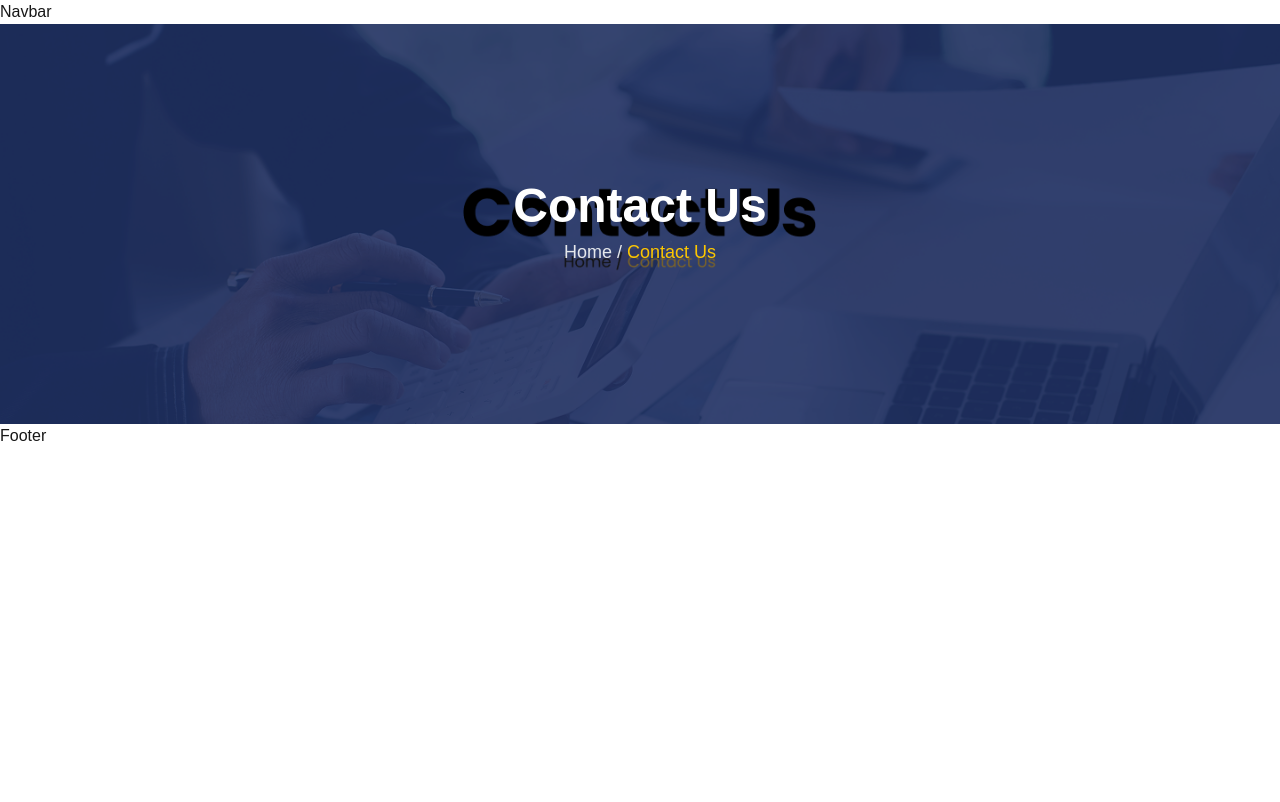
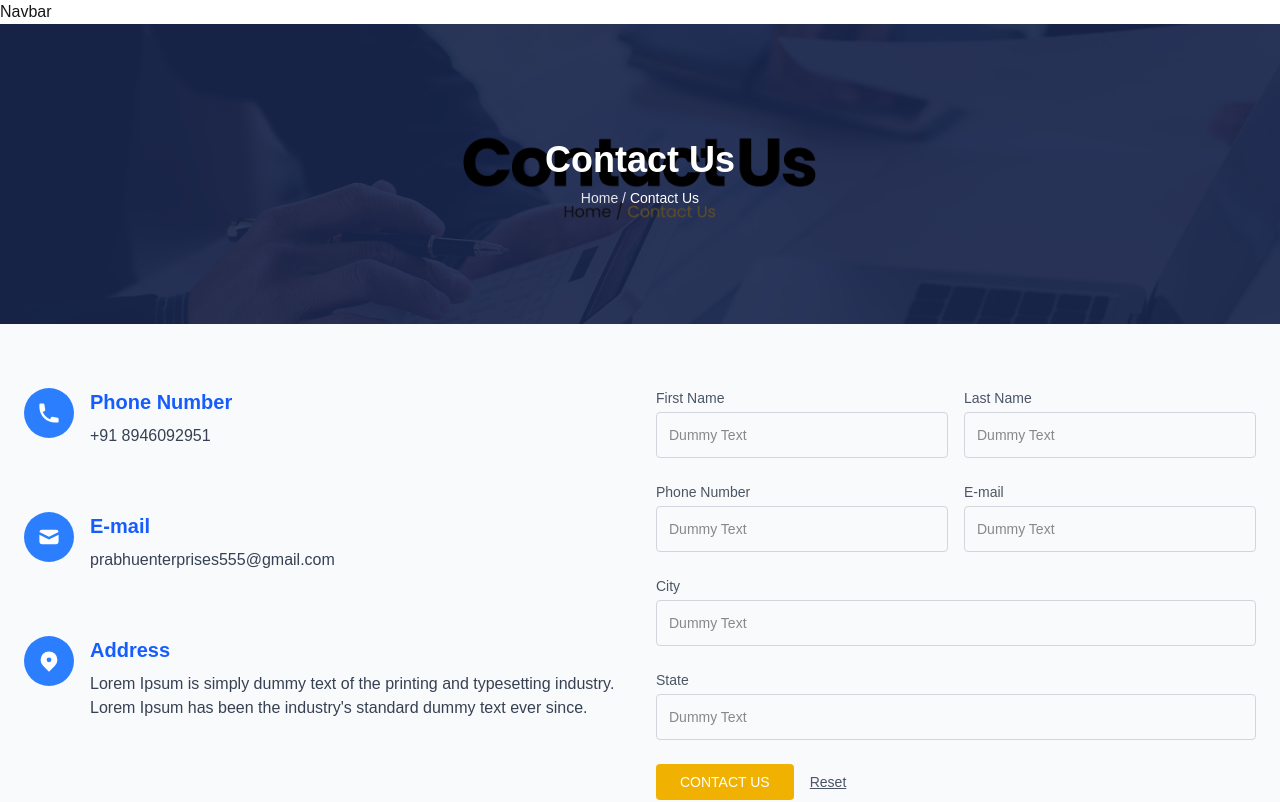
Before and after one commit to AmshuAmshuU/Prabhu-Enterprises, a Next.js app: page /contactUs in a window 1280 px wide. Shown: the top 802 px of the page. Built offline with nearby package versions, Linux system fonts and the light colour scheme.

Commit message:
Updated contactUs page with new changes

```diff
--- a/src/app/contactUs/page.js
+++ b/src/app/contactUs/page.js
@@ -3,20 +3,190 @@ import backgroundImage from "../assets/images/contactUs/BackGroundImage.png";
 
 export default function ContactUs() {
   return (
-    <section className="relative h-[400px] flex items-center justify-center">
+    <>
+      {/* Hero Section */}
+      <section className="relative h-[300px] flex items-center justify-center">
         <Image
           src={backgroundImage}
           alt="Background"
           fill
-        className="object-cover brightness-50"
+          className="object-cover brightness-40"
           priority
         />
         <div className="relative z-10 text-center">
-        <h1 className="text-5xl font-bold text-white">Contact Us</h1>
-        <p className="mt-2 text-lg text-gray-200">
-          Home / <span className="text-yellow-400">Contact Us</span>
+          <h1 className="text-4xl font-bold text-white mb-2">Contact Us</h1>
+          <p className="text-sm text-gray-200">
+            Home / <span className="text-white">Contact Us</span>
           </p>
         </div>
       </section>
+
+      {/* Contact Info + Form Section */}
+      <section className="bg-gray-50 py-16">
+        <div className="container mx-auto px-6">
+          <div className="grid lg:grid-cols-2 gap-8 items-stretch">
+            {/* Left Column - Contact Info */}
+            <div className="bg-gray-50 flex flex-col relative">
+              <div className="space-y-16">
+                {/* Phone Number */}
+                <div className="flex items-start space-x-4">
+                  <div className="bg-blue-500 text-white p-3 rounded-full flex items-center justify-center min-w-[50px] min-h-[50px]">
+                    <svg className="w-6 h-6" fill="currentColor" viewBox="0 0 20 20">
+                      <path d="M2 3a1 1 0 011-1h2.153a1 1 0 01.986.836l.74 4.435a1 1 0 01-.54 1.06l-1.548.773a11.037 11.037 0 006.105 6.105l.774-1.548a1 1 0 011.059-.54l4.435.74a1 1 0 01.836.986V17a1 1 0 01-1 1h-2C7.82 18 2 12.18 2 5V3z"/>
+                    </svg>
+                  </div>
+                  <div>
+                    <h3 className="text-xl font-semibold text-blue-600 mb-2">Phone Number</h3>
+                    <p className="text-gray-700">+91 8946092951</p>
+                  </div>
+                </div>
+
+                {/* Email */}
+                <div className="flex items-start space-x-4">
+                  <div className="bg-blue-500 text-white p-3 rounded-full flex items-center justify-center min-w-[50px] min-h-[50px]">
+                    <svg className="w-6 h-6" fill="currentColor" viewBox="0 0 20 20">
+                      <path d="M2.003 5.884L10 9.882l7.997-3.998A2 2 0 0016 4H4a2 2 0 00-1.997 1.884z"/>
+                      <path d="M18 8.118l-8 4-8-4V14a2 2 0 002 2h12a2 2 0 002-2V8.118z"/>
+                    </svg>
+                  </div>
+                  <div>
+                    <h3 className="text-xl font-semibold text-blue-600 mb-2">E-mail</h3>
+                    <p className="text-gray-700">prabhuenterprises555@gmail.com</p>
+                  </div>
+                </div>
+
+                {/* Address */}
+                <div className="flex items-start space-x-4">
+                  <div className="bg-blue-500 text-white p-3 rounded-full flex items-center justify-center min-w-[50px] min-h-[50px]">
+                    <svg className="w-6 h-6" fill="currentColor" viewBox="0 0 20 20">
+                      <path fillRule="evenodd" d="M5.05 4.05a7 7 0 119.9 9.9L10 18.9l-4.95-4.95a7 7 0 010-9.9zM10 11a2 2 0 100-4 2 2 0 000 4z" clipRule="evenodd"/>
+                    </svg>
+                  </div>
+                  <div>
+                    <h3 className="text-xl font-semibold text-blue-600 mb-2">Address</h3>
+                    <p className="text-gray-700">
+                      Lorem Ipsum is simply dummy text of the printing
+                      and typesetting industry. Lorem Ipsum has been
+                      the industry's standard dummy text ever since.
+                    </p>
+                  </div>
+                </div>
+              </div>
+            </div>
+
+            {/* Right Column - Form */}
+            <div className="flex flex-col">
+              <div className="flex-1">
+                <form className="space-y-6">
+                  {/* First Row - First Name, Last Name */}
+                  <div className="grid grid-cols-1 md:grid-cols-2 gap-4">
+                    <div>
+                      <label className="block text-sm text-gray-600 mb-1">First Name</label>
+                      <input
+                        type="text"
+                        placeholder="Dummy Text"
+                        className="border border-gray-300 p-3 rounded w-full focus:outline-none focus:border-blue-500 text-sm"
+                      />
+                    </div>
+                    <div>
+                      <label className="block text-sm text-gray-600 mb-1">Last Name</label>
+                      <input
+                        type="text"
+                        placeholder="Dummy Text"
+                        className="border border-gray-300 p-3 rounded w-full focus:outline-none focus:border-blue-500 text-sm"
+                      />
+                    </div>
+                  </div>
+
+                  {/* Second Row - Phone Number, Email */}
+                  <div className="grid grid-cols-1 md:grid-cols-2 gap-4">
+                    <div>
+                      <label className="block text-sm text-gray-600 mb-1">Phone Number</label>
+                      <input
+                        type="text"
+                        placeholder="Dummy Text"
+                        className="border border-gray-300 p-3 rounded w-full focus:outline-none focus:border-blue-500 text-sm"
+                      />
+                    </div>
+                    <div>
+                      <label className="block text-sm text-gray-600 mb-1">E-mail</label>
+                      <input
+                        type="email"
+                        placeholder="Dummy Text"
+                        className="border border-gray-300 p-3 rounded w-full focus:outline-none focus:border-blue-500 text-sm"
+                      />
+                    </div>
+                  </div>
+
+                  {/* Third Row - City */}
+                  <div>
+                    <label className="block text-sm text-gray-600 mb-1">City</label>
+                    <input
+                      type="text"
+                      placeholder="Dummy Text"
+                      className="border border-gray-300 p-3 rounded w-full focus:outline-none focus:border-blue-500 text-sm"
+                    />
+                  </div>
+
+                  {/* Fourth Row - State */}
+                  <div>
+                    <label className="block text-sm text-gray-600 mb-1">State</label>
+                    <input
+                      type="text"
+                      placeholder="Dummy Text"
+                      className="border border-gray-300 p-3 rounded w-full focus:outline-none focus:border-blue-500 text-sm"
+                    />
+                  </div>
+
+                  {/* Buttons Row */}
+                  <div className="flex items-center space-x-4">
+                    <button
+                      type="submit"
+                      className="bg-yellow-500 hover:bg-yellow-600 text-white px-6 py-2 rounded text-sm font-medium transition-colors"
+                    >
+                      CONTACT US
+                    </button>
+                    <button
+                      type="reset"
+                      className="text-gray-600 hover:text-gray-800 text-sm underline transition-colors"
+                    >
+                      Reset
+                    </button>
+                  </div>
+                </form>
+              </div>
+
+              {/* Bottom section - reCAPTCHA and Submit */}
+              <div className="space-y-6 mt-6">
+                {/* reCAPTCHA */}
+                <div className="bg-gray-100 border border-gray-300 rounded p-4 inline-block">
+                  <div className="flex items-center space-x-3">
+                    <input
+                      type="checkbox"
+                      className="w-6 h-6 border-2 border-gray-300 rounded"
+                    />
+                    <span className="text-sm text-gray-700">I'm not a robot</span>
+                    <div className="ml-auto">
+                      <div className="text-xs text-blue-600 font-bold">reCAPTCHA</div>
+                      <div className="text-xs text-gray-500">Privacy - Terms</div>
+                    </div>
+                  </div>
+                </div>
+
+                {/* Submit Button - Below reCAPTCHA */}
+                <div>
+                  <button
+                    type="submit"
+                    className="bg-blue-600 hover:bg-blue-700 text-white px-8 py-3 rounded text-sm font-medium transition-colors"
+                  >
+                    Submit
+                  </button>
+                </div>
+              </div>
+            </div>
+          </div>
+        </div>
+      </section>
+    </>
   );
 }
```
Lines whose indentation alone changed are shown as unchanged.
